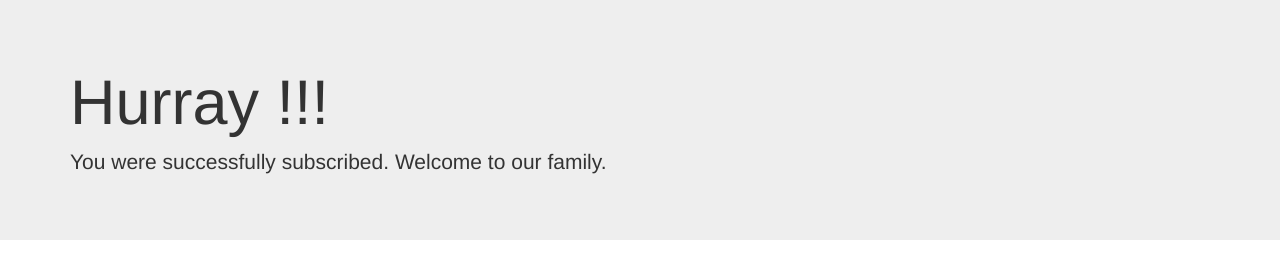
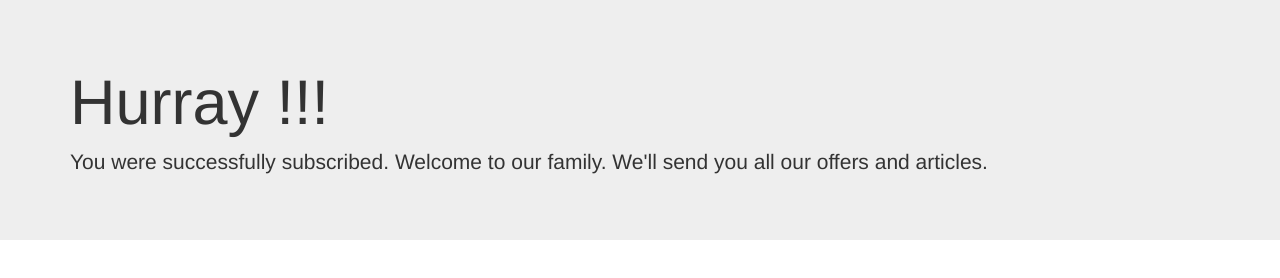
Before and after one commit to shubham-baunthiyal/postAPI_mailChimp, a website: page success.html in a window 1280 px wide. Drawn offline with nearby package versions, Linux system fonts and the light colour scheme.

Commit message:
success failure updated

```diff
--- a/success.html
+++ b/success.html
@@ -15,7 +15,7 @@
     <div class="jumbotron jumbotron-fluid">
         <div class="container">
           <h1 class="display-4">Hurray !!!</h1>
-          <p class="lead">You were successfully subscribed. Welcome to our family.</p>
+          <p class="lead">You were successfully subscribed. Welcome to our family. We'll send you all our offers and articles.</p>
         </div>
       </div>
 </body>
```
Also changed, not shown: failure.html (+1 -1 lines).
